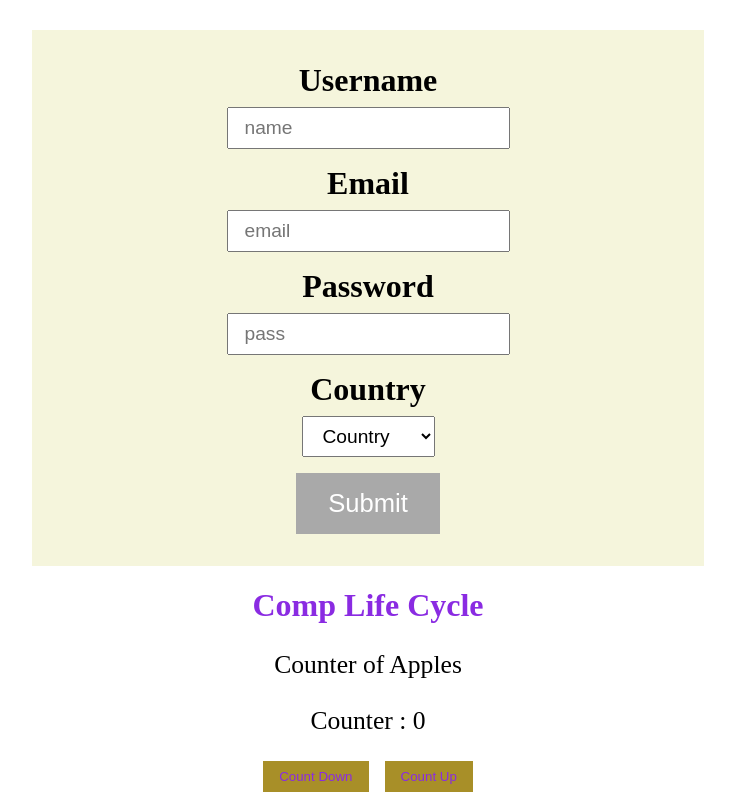
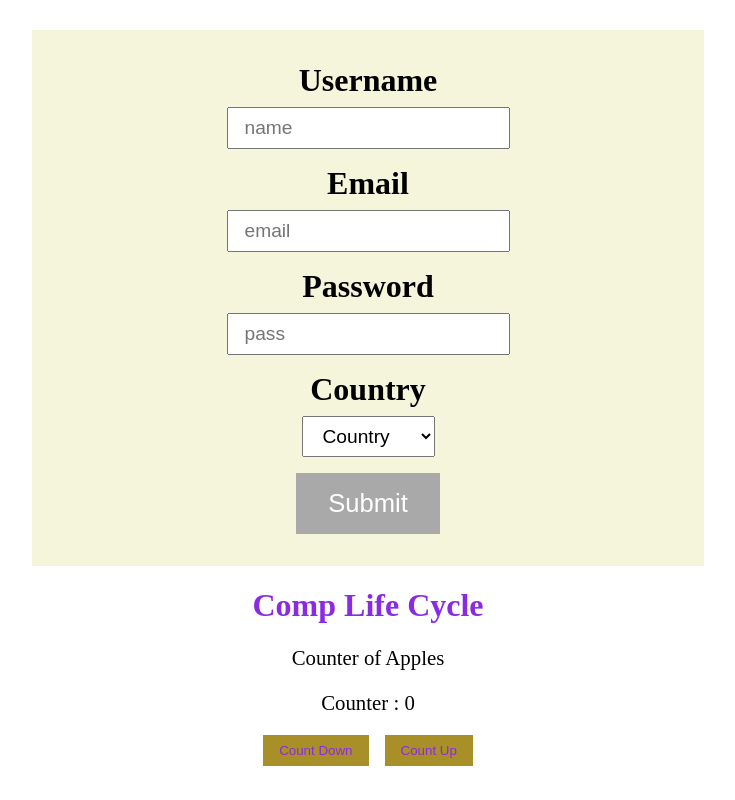
Before and after one commit to gurhanalan/React-Study-Notes-1, a React (Create React App) app: page / in a window 1280 px wide. Shown: the part 1667-2467 px from the top of the page, without its empty margins (272-1007 px from the left). After the commit the page ends 2441 px from the top, so only its background shows below. Built offline with nearby package versions, Linux system fonts and the light colour scheme.

Commit message:
Add hover effects to buttons

```diff
--- a/src/components/compLifeCycle/counter.module.scss
+++ b/src/components/compLifeCycle/counter.module.scss
@@ -2,20 +2,28 @@
     text-align: center;
 
     p {
-        font-size: 1.6rem;
-    }
+        font-size: 1.3rem;
     }
 
-.container h1 {
+    h1 {
         color: blueviolet;
         font-size: 2rem;
         font-weight: bold;
     }
 
-.container button {
+    button {
         background-color: rgb(168, 143, 40);
         padding: 0.5rem 1rem;
         margin: 0 0.5rem;
         border: none;
         color: blueviolet;
+        transition: transform 0.3s;
+
+        &:hover {
+            transform: scale(1.1);
         }
+        &:active {
+            transform: scale(0.95);
+        }
+    }
+}
```
Lines whose indentation alone changed are shown as unchanged.
